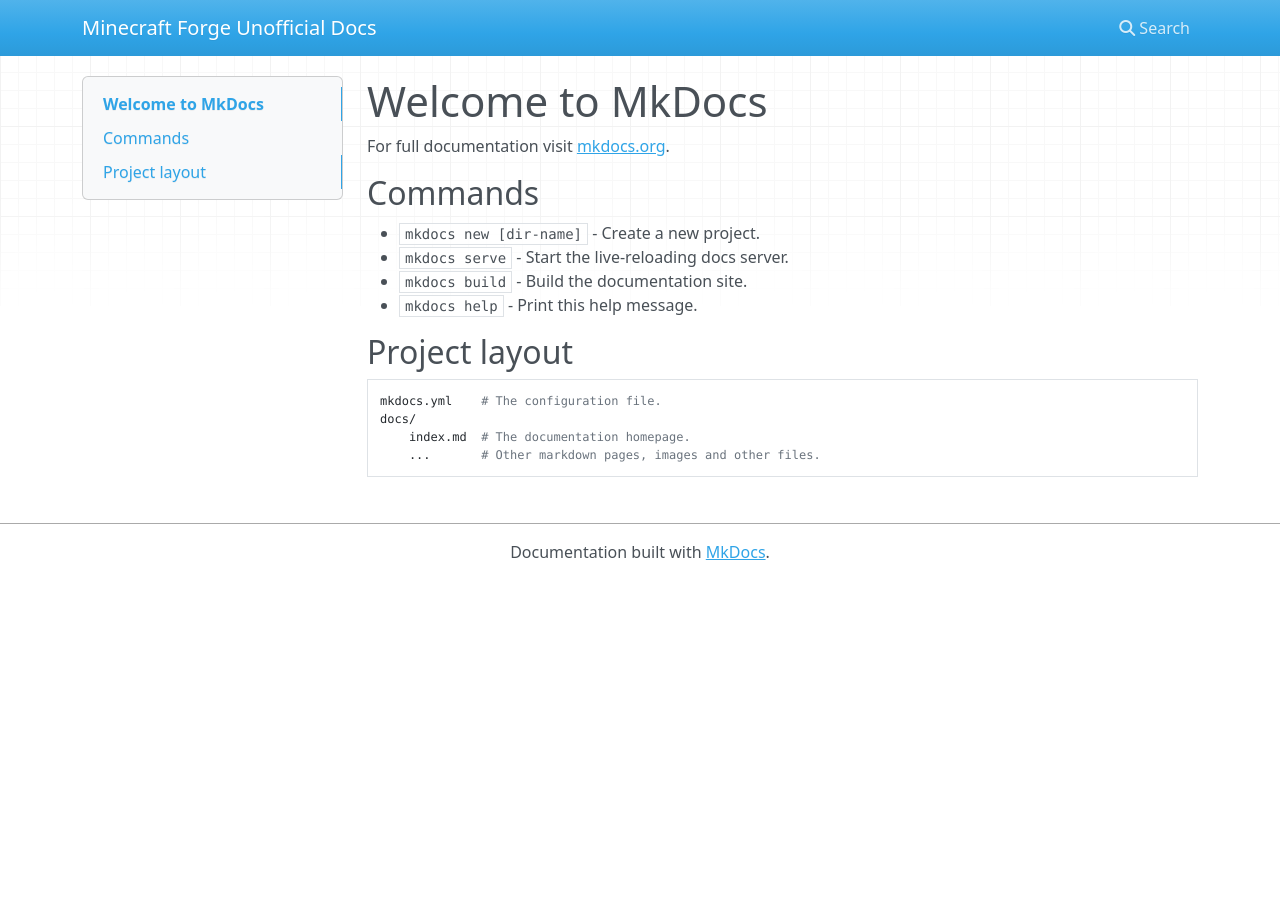
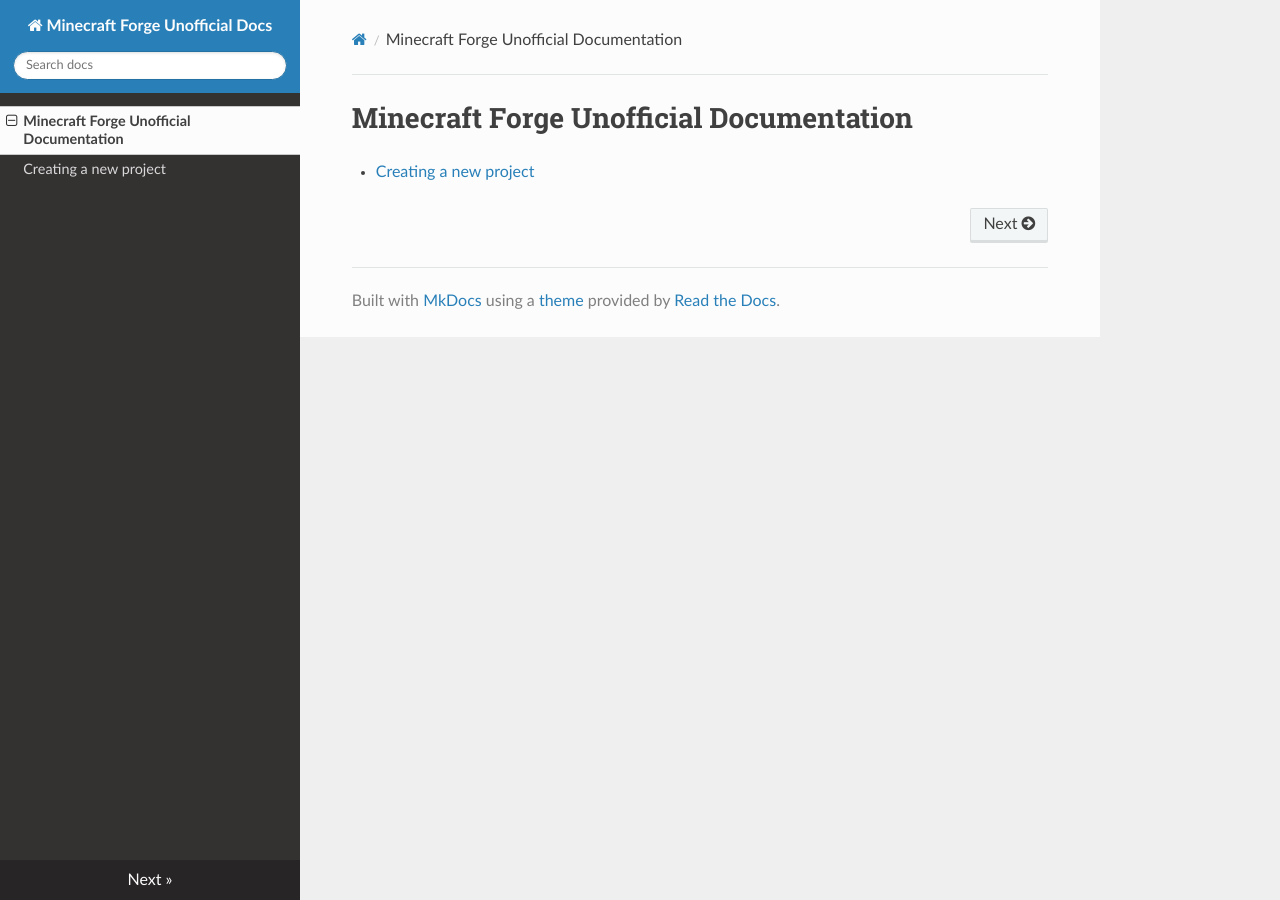
Before and after one commit to lorin/forge-docs, an MkDocs documentation site: the page built from docs/index.md, in a window 1280 px wide. Built offline with MkDocs 1.6.1, drawn with Linux system fonts in a browser that asks for light colours; nearby versions of some CDN libraries; old or Windows-style settings are respelled for this version of MkDocs.

Commit message:
update theme, add new project page

```diff
--- a/docs/index.md
+++ b/docs/index.md
@@ -1,17 +1,3 @@
-# Welcome to MkDocs
+# Minecraft Forge Unofficial Documentation
 
-For full documentation visit [mkdocs.org](http://mkdocs.org).
-
-## Commands
-
-* `mkdocs new [dir-name]` - Create a new project.
-* `mkdocs serve` - Start the live-reloading docs server.
-* `mkdocs build` - Build the documentation site.
-* `mkdocs help` - Print this help message.
-
-## Project layout
-
-    mkdocs.yml    # The configuration file.
-    docs/
-        index.md  # The documentation homepage.
-        ...       # Other markdown pages, images and other files.
+* [Creating a new project](new-project.md)
--- /dev/null
+++ b/docs/new-project.md
@@ -0,0 +1 @@
+# Creating a new project
--- a/mkdocs.yml
+++ b/mkdocs.yml
@@ -1 +1,5 @@
 site_name: Minecraft Forge Unofficial Docs
+pages:
+    - index.md
+    - new-project.md
+theme: readthedocs
```
